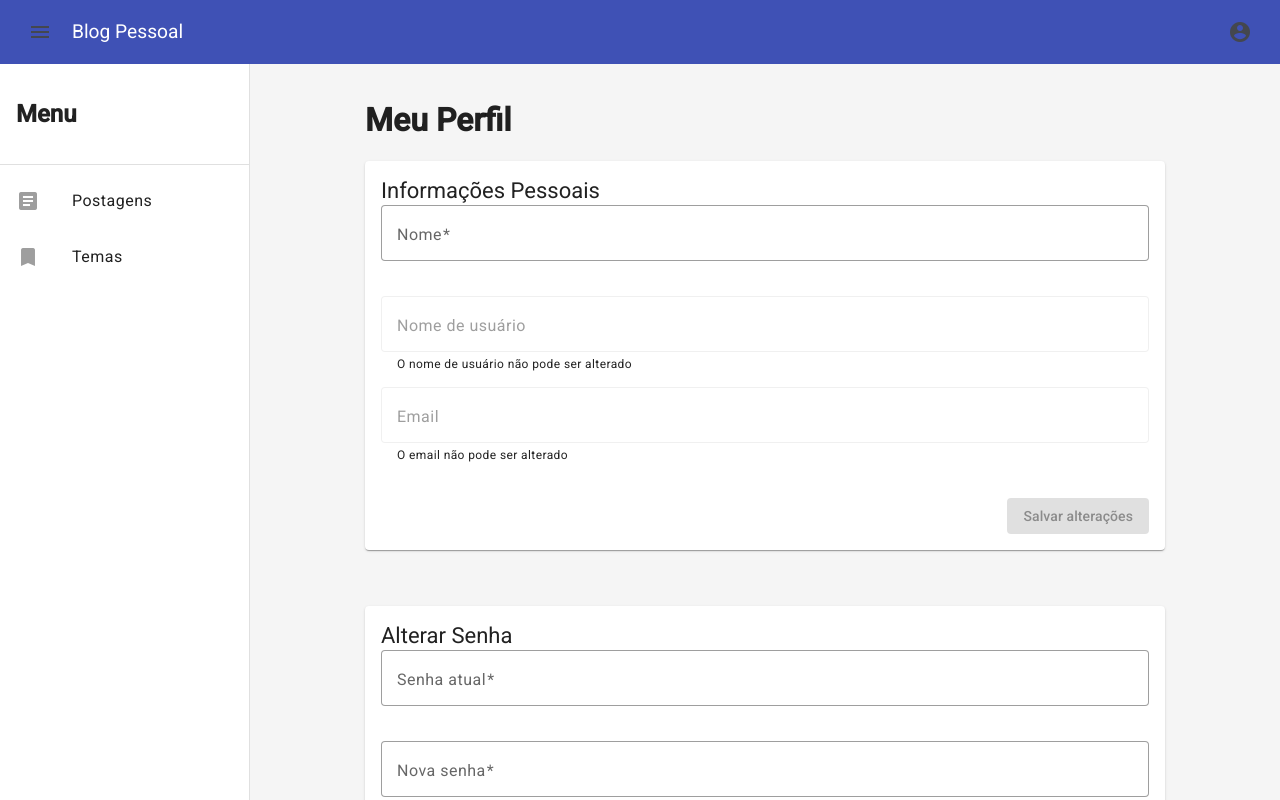
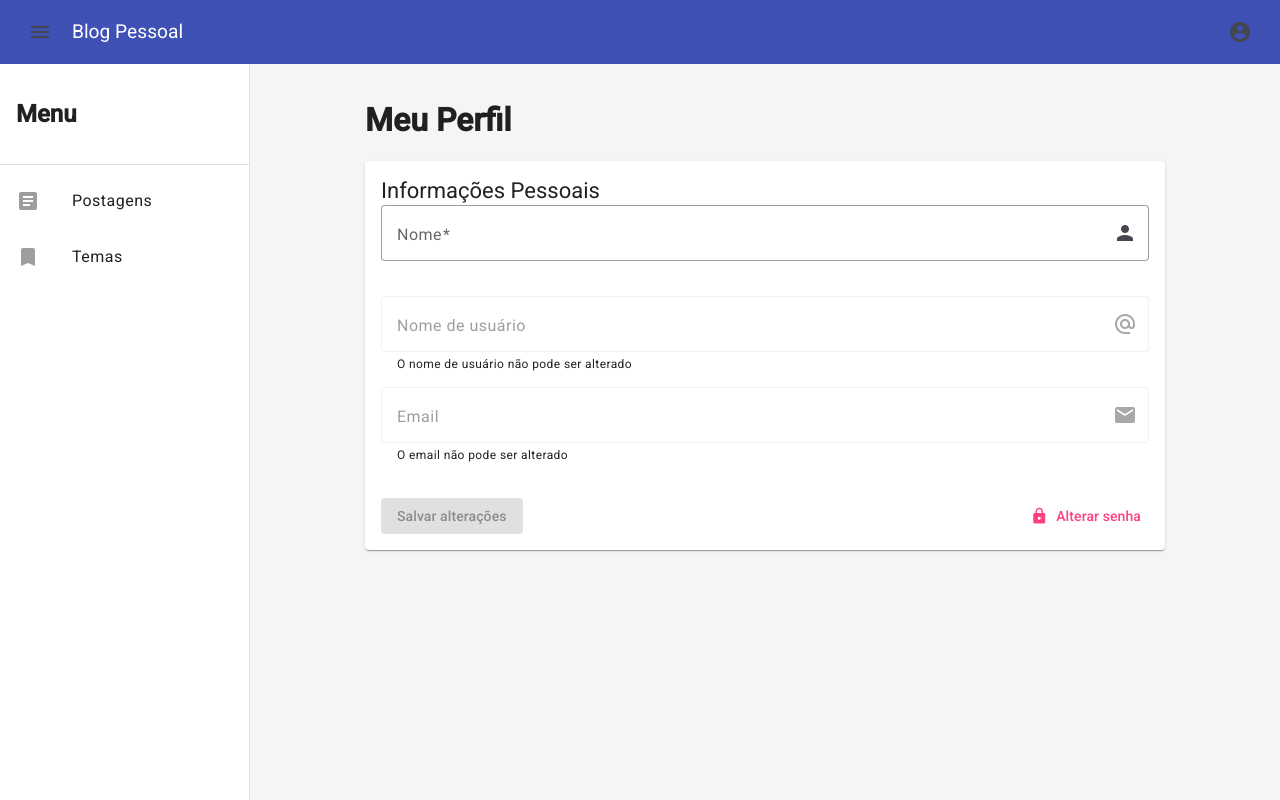
Before and after one commit to galvessantos/projeto-blog-aceleramaker-frontend1, an Angular app: page /perfil in a window 1280 px wide. Built offline with nearby package versions, Linux system fonts and the light colour scheme.

Commit message:
refactor(user): fix issues with updating password and username

```diff
--- a/src/app/core/services/usuario.service.ts
+++ b/src/app/core/services/usuario.service.ts
@@ -7,8 +7,8 @@ import { AuthService } from './auth.service';
 
 export interface AtualizarPerfilRequest {
   nome: string;
-  username: string;
-  email: string;
+  senha: string;
+  foto?: string;
 }
 
 export interface AlterarSenhaRequest {
--- a/src/app/features/perfil/perfil.component.html
+++ b/src/app/features/perfil/perfil.component.html
@@ -16,6 +16,7 @@
           <mat-form-field appearance="outline" class="full-width">
             <mat-label>Nome</mat-label>
             <input matInput formControlName="nome" required>
+            <mat-icon matSuffix>person</mat-icon>
             <mat-error *ngIf="perfilForm.get('nome')?.hasError('required')">
               Nome é obrigatório
             </mat-error>
@@ -27,12 +28,14 @@
           <mat-form-field appearance="outline" class="full-width">
             <mat-label>Nome de usuário</mat-label>
             <input matInput formControlName="username" readonly>
+            <mat-icon matSuffix>alternate_email</mat-icon>
             <mat-hint>O nome de usuário não pode ser alterado</mat-hint>
           </mat-form-field>
 
           <mat-form-field appearance="outline" class="full-width">
             <mat-label>Email</mat-label>
             <input matInput formControlName="email" type="email" readonly>
+            <mat-icon matSuffix>email</mat-icon>
             <mat-hint>O email não pode ser alterado</mat-hint>
           </mat-form-field>
 
@@ -41,21 +44,22 @@
               <mat-spinner diameter="20" *ngIf="submitting" style="display: inline-block;"></mat-spinner>
               Salvar alterações
             </button>
+
+            <button mat-button color="accent" type="button" (click)="toggleSenhaForm()">
+              <mat-icon>lock</mat-icon> Alterar senha
+            </button>
           </div>
         </form>
-      </mat-card-content>
-    </mat-card>
 
-    <mat-card class="senha-card">
-      <mat-card-header>
-        <mat-card-title>Alterar Senha</mat-card-title>
-      </mat-card-header>
+        <div *ngIf="showSenhaForm" class="senha-form">
+          <mat-divider></mat-divider>
+          <h3>Alterar Senha</h3>
 
-      <mat-card-content>
           <form [formGroup]="senhaForm" (ngSubmit)="onSubmitSenha()">
             <mat-form-field appearance="outline" class="full-width">
               <mat-label>Senha atual</mat-label>
               <input matInput formControlName="senhaAtual" type="password" required>
+              <mat-icon matSuffix>lock_outline</mat-icon>
               <mat-error *ngIf="senhaForm.get('senhaAtual')?.hasError('required')">
                 Senha atual é obrigatória
               </mat-error>
@@ -64,6 +68,7 @@
             <mat-form-field appearance="outline" class="full-width">
               <mat-label>Nova senha</mat-label>
               <input matInput formControlName="novaSenha" type="password" required>
+              <mat-icon matSuffix>lock_open</mat-icon>
               <mat-error *ngIf="senhaForm.get('novaSenha')?.hasError('required')">
                 Nova senha é obrigatória
               </mat-error>
@@ -75,6 +80,7 @@
             <mat-form-field appearance="outline" class="full-width">
               <mat-label>Confirmar nova senha</mat-label>
               <input matInput formControlName="confirmacaoSenha" type="password" required>
+              <mat-icon matSuffix>check_circle</mat-icon>
               <mat-error *ngIf="senhaForm.get('confirmacaoSenha')?.hasError('required')">
                 Confirmação de senha é obrigatória
               </mat-error>
@@ -84,12 +90,13 @@
             </mat-form-field>
 
             <div class="form-actions">
-            <button mat-raised-button color="primary" type="submit" [disabled]="senhaForm.invalid || changingPassword">
+              <button mat-raised-button color="accent" type="submit" [disabled]="senhaForm.invalid || changingPassword">
                 <mat-spinner diameter="20" *ngIf="changingPassword" style="display: inline-block;"></mat-spinner>
                 Alterar senha
               </button>
             </div>
           </form>
+        </div>
       </mat-card-content>
     </mat-card>
   </div>
--- a/src/app/features/perfil/perfil.component.scss
+++ b/src/app/features/perfil/perfil.component.scss
@@ -21,12 +21,28 @@
   margin-bottom: 15px;
 }
 
-  .senha-card {
+.form-actions {
+  display: flex;
+  justify-content: space-between;
+  align-items: center;
   margin-top: 20px;
 }
 
-  .form-actions {
-    display: flex;
-    justify-content: flex-end;
+.senha-form {
   margin-top: 20px;
+  padding-top: 20px;
+  animation: fadeIn 0.3s ease-in-out;
 }
+
+.senha-form h3 {
+  margin-top: 16px;
+  margin-bottom: 16px;
+  font-size: 18px;
+  font-weight: 500;
+  color: #1da1f2;
+}
+
+@keyframes fadeIn {
+  from { opacity: 0; transform: translateY(-10px); }
+  to { opacity: 1; transform: translateY(0); }
+}
--- a/src/app/features/perfil/perfil.component.ts
+++ b/src/app/features/perfil/perfil.component.ts
@@ -41,6 +41,7 @@ export class PerfilComponent implements OnInit {
   submitting = false;
   changingPassword = false;
   usuario: Usuario | null = null;
+  showSenhaForm = false;
 
   constructor(
     private fb: FormBuilder,
@@ -50,8 +51,8 @@ export class PerfilComponent implements OnInit {
   ) {
     this.perfilForm = this.fb.group({
       nome: ['', [Validators.required, Validators.maxLength(100)]],
-      email: [{value: '', disabled: true}],
-      username: [{value: '', disabled: true}]
+      email: [{ value: '', disabled: true }],
+      username: [{ value: '', disabled: true }]
     });
 
     this.senhaForm = this.fb.group({
@@ -93,14 +94,21 @@ export class PerfilComponent implements OnInit {
     }
   }
 
+  toggleSenhaForm(): void {
+    this.showSenhaForm = !this.showSenhaForm;
+    if (!this.showSenhaForm) {
+      this.senhaForm.reset();
+    }
+  }
+
   onSubmitPerfil(): void {
     if (this.perfilForm.valid) {
       this.submitting = true;
 
       const perfilData = {
         nome: this.perfilForm.getRawValue().nome,
-        username: this.usuario?.username || '',
-        email: this.usuario?.email || ''
+        senha: '',
+        foto: this.usuario?.foto || ''
       };
 
       this.usuarioService.atualizarPerfil(perfilData).subscribe({
@@ -146,6 +154,7 @@ export class PerfilComponent implements OnInit {
           });
           this.senhaForm.reset();
           this.changingPassword = false;
+          this.showSenhaForm = false;
         },
         error: (error) => {
           this.snackBar.open('Erro ao alterar senha: ' + error.message, 'Fechar', {
```
Lines whose indentation alone changed are shown as unchanged.
